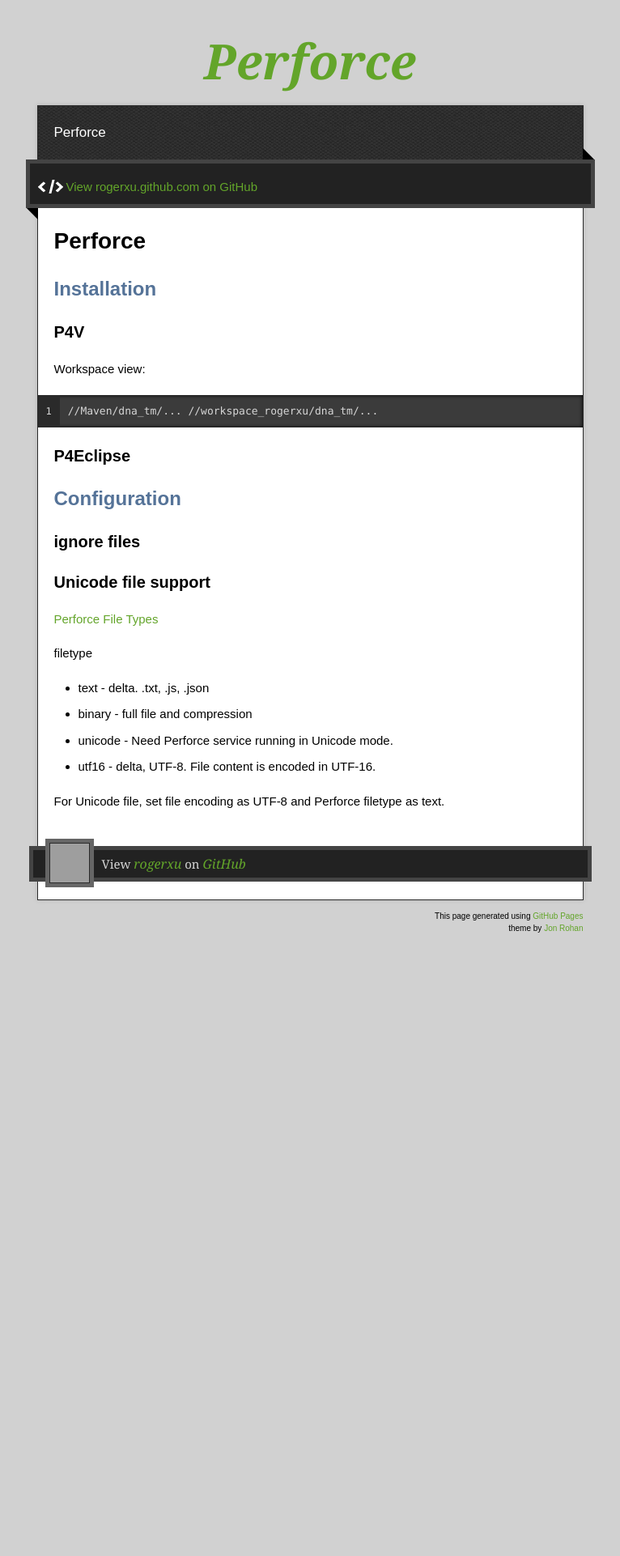
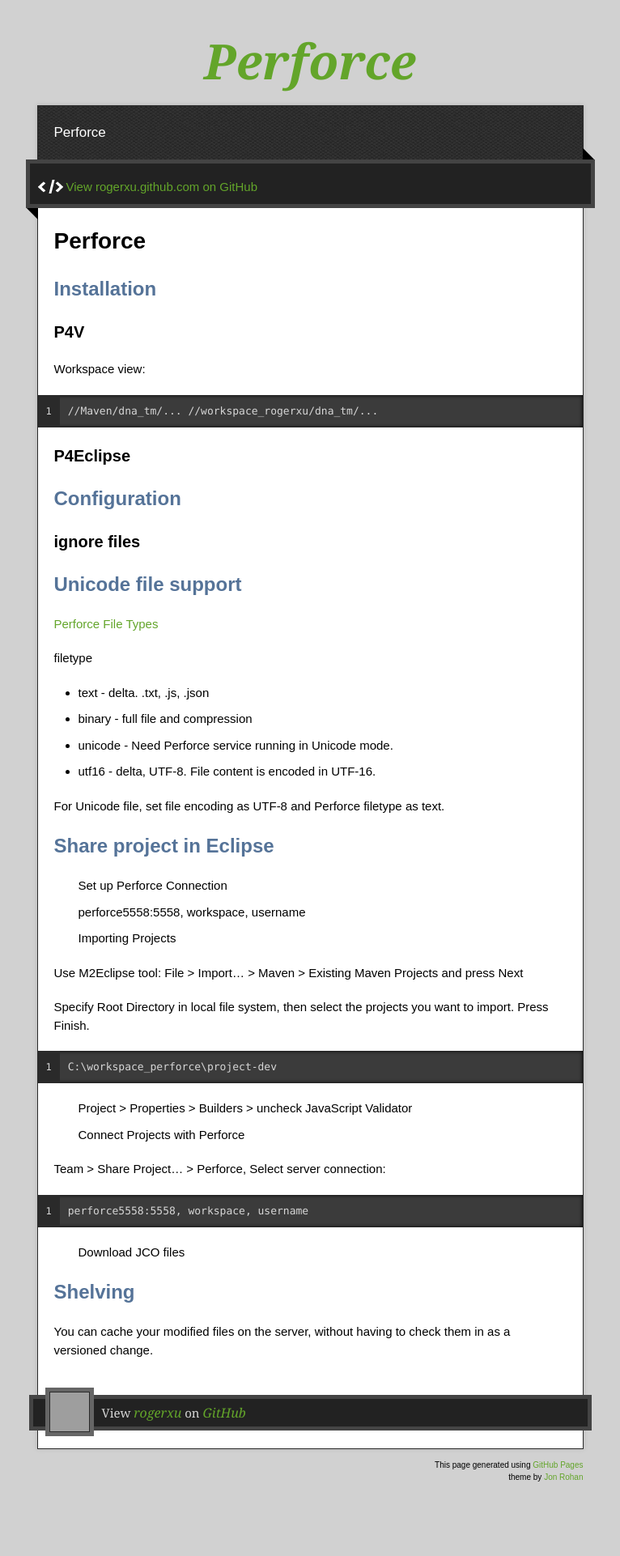
Before and after one commit to rogerxu/rogerxu.github.io, a Jekyll site: the page built from _posts/2012-10-31-perforce.md, in a window 1280 px wide. Shown: the whole page at 81% size, without its empty margins (257-1023 px from the left). Built offline with Jekyll 4.4.1, drawn with Linux system fonts in a browser that asks for light colours; nearby versions of some CDN libraries; before the commit the page ends 1244 px from its top, so only the background shows below that; grey boxes are pictures that could not be loaded.

Commit message:
Add share projects content in Perforce.

```diff
--- a/_posts/2012-10-31-perforce.md
+++ b/_posts/2012-10-31-perforce.md
@@ -19,7 +19,7 @@
 
 ### ignore files
 
-### Unicode file support
+## Unicode file support
 
 [Perforce File Types](http://www.perforce.com/perforce/doc.current/manuals/p4guide/ab_filetypes.html)
 
@@ -31,3 +31,31 @@
 * utf16 - delta, UTF-8. File content is encoded in UTF-16.
 
 For Unicode file, set file encoding as `UTF-8` and Perforce filetype as `text`.
+
+## Share project in Eclipse
+
+1. Set up Perforce Connection
+
+    perforce5558:5558, workspace, username
+
+2. Importing Projects
+
+Use M2Eclipse tool: _File > Import... > Maven > Existing Maven Projects_ and press _Next_
+
+Specify _Root Directory_ in local file system, then select the projects you want to import. Press _Finish_.
+
+    C:\workspace_perforce\project-dev
+
+3. Project > Properties > Builders > uncheck JavaScript Validator
+
+4. Connect Projects with Perforce
+
+Team > Share Project... > Perforce, Select server connection:
+
+    perforce5558:5558, workspace, username
+
+5. Download JCO files
+
+## Shelving
+
+You can cache your modified files on the server, without having to check them in as a versioned change.
```
